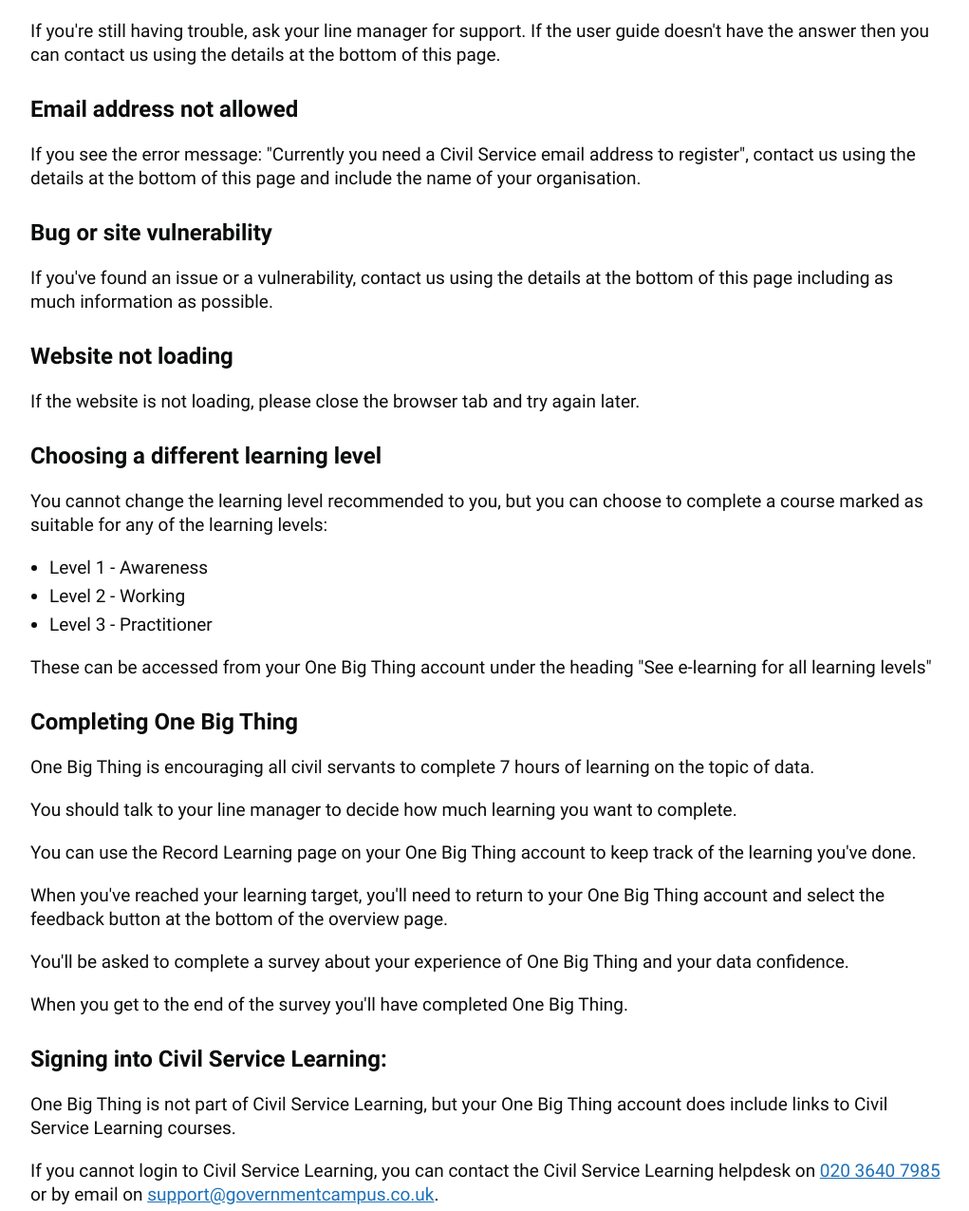
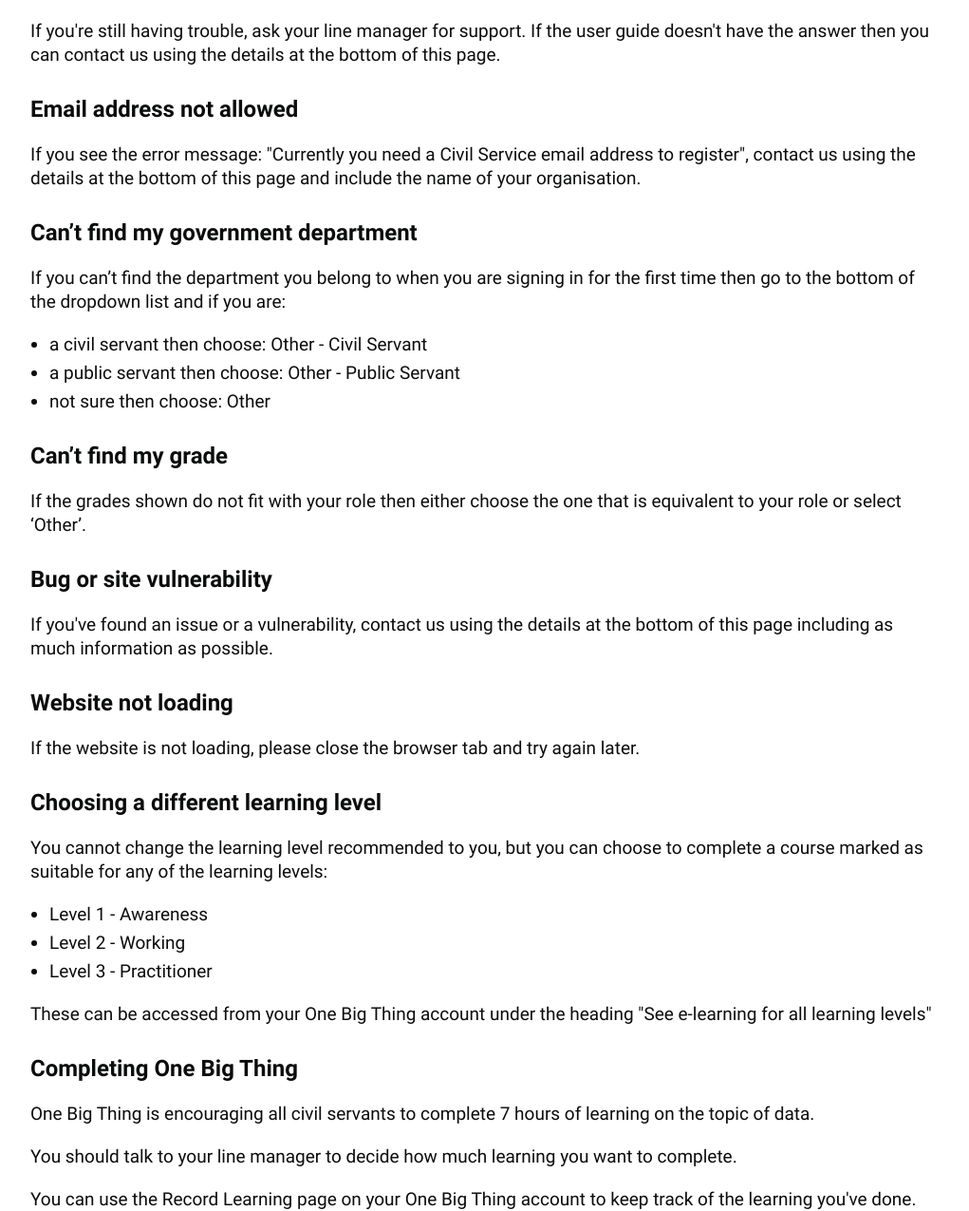
Before and after one commit to i-dot-ai/one-big-thing, a Django app: page /support/ in a window 1280 px wide. Shown: the part 885-2160 px from the top of the page at 95% size, without its empty margins (128-1149 px from the left). Run offline with Django 3.2, Linux system fonts and the light colour scheme; parts of the project's set-up code (start-up, migrations or seed data) failed here and were passed over.

Commit message:
Update support.html
Adding:
- Can’t find my government department
- Can’t find my grade

```diff
--- a/one_big_thing/templates/support.html
+++ b/one_big_thing/templates/support.html
@@ -29,8 +29,21 @@
 
   <p class="govuk-body">If you're still having trouble, ask your line manager for support. If the user guide doesn't have the answer then you can contact us using the details at the bottom of this page.</p>
 
-  <h2 class="govuk-heading-m">Email address not allowed</h2>
+ <h2 class="govuk-heading-m">Email address not allowed</h2>
   <p class="govuk-body">If you see the error message: "Currently you need a Civil Service email address to register", contact us using the details at the bottom of this page and include the name of your organisation.</p>
+
+<h2 class="govuk-heading-m">Can’t find my government department</h2>
+  <p class="govuk-body">If you can’t find the department you belong to when you are signing in for the first time then go to the bottom of the dropdown list and if you are:
+</p>
+
+  <ul class="govuk-list govuk-list--bullet">
+    <li>a civil servant then choose: Other - Civil Servant</li>
+    <li>a public servant then choose: Other - Public Servant</li>
+    <li>not sure then choose: Other</li>
+  </ul>
+
+<h2 class="govuk-heading-m">Can’t find my grade</h2>
+  <p class="govuk-body">If the grades shown do not fit with your role then either choose the one that is equivalent to your role or select ‘Other’.</p>
 
   <h2 class="govuk-heading-m">Bug or site vulnerability</h2>
   <p class="govuk-body">If you've found an issue or a vulnerability, contact us using the details at the bottom of this page including as much information as possible.</p>
```
